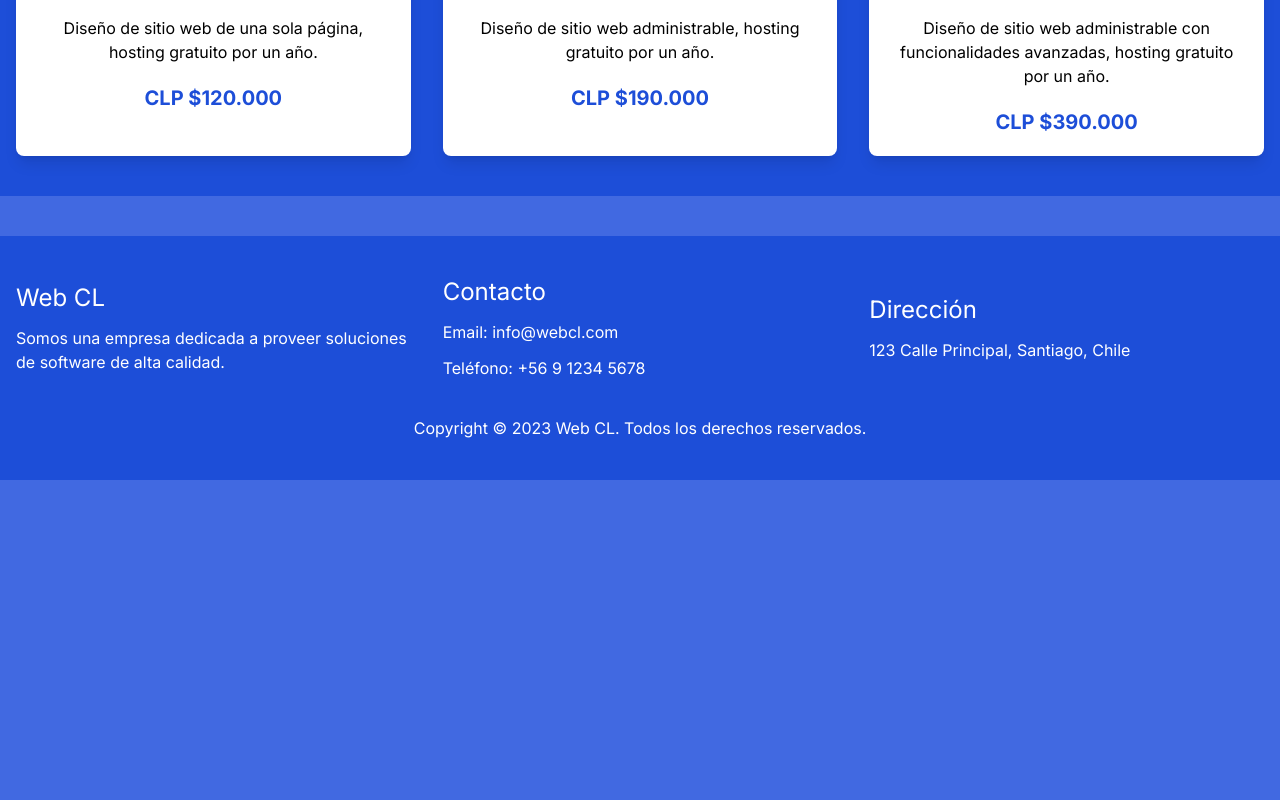
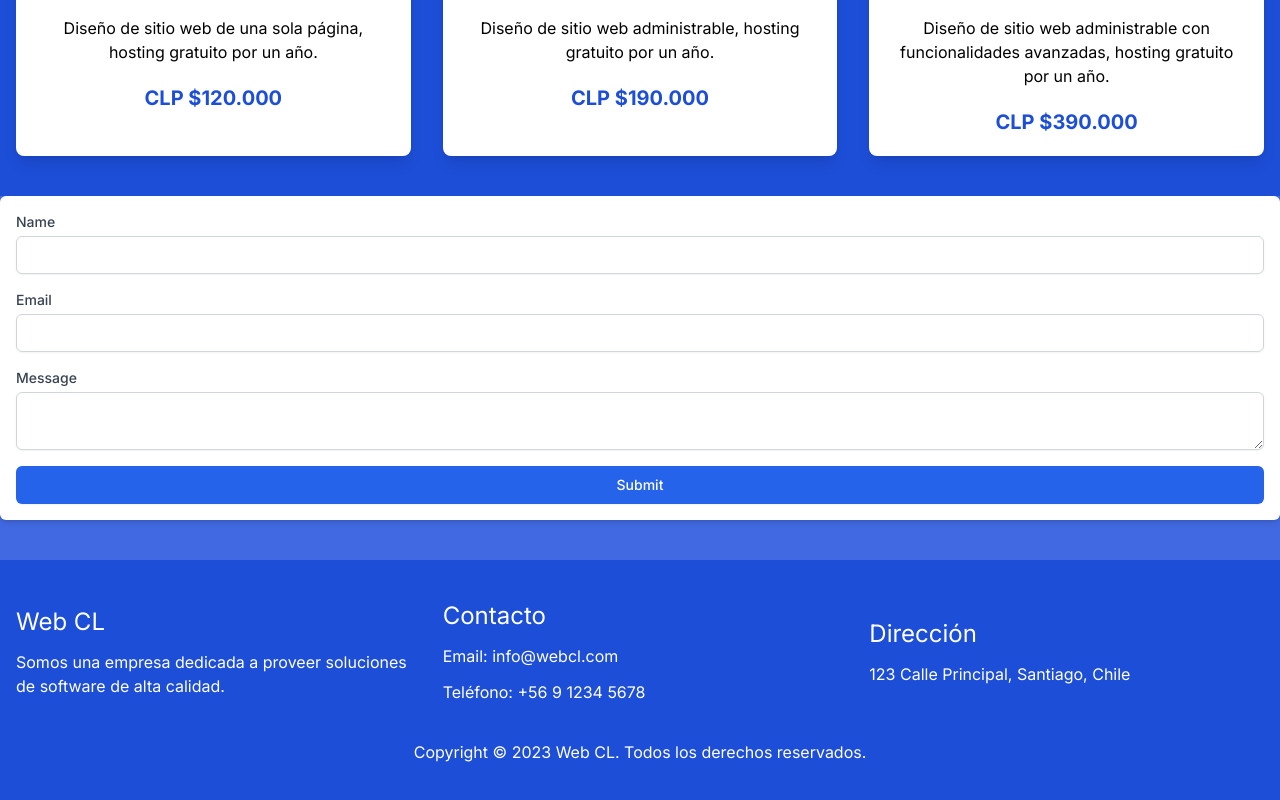
Before and after one commit to cl-web/cl-web.github.io, a Next.js app: page / in a window 1280 px wide. Shown: the part 1180-1980 px from the top of the page. Before the commit the page ends 1660 px from the top, so only its background shows below. Built offline with nearby package versions, Linux system fonts and the light colour scheme.

Commit message:
added contact form

```diff
--- a/app/page.tsx
+++ b/app/page.tsx
@@ -2,11 +2,13 @@ import Image from 'next/image'
 import Landing from '@/components/Landing/Landing'
 import Services from '@/components/Services/Services'
 import Footer from '@/components/Footer/Footer'
+import ContactForm from '@/components/ContactForm/ContactForm'
 export default function Home() {
   return (
     <>
    <Landing/>
    <Services/>
+   <ContactForm/>
    <Footer/>
    </>
   )
--- /dev/null
+++ b/components/ContactForm/ContactForm.tsx
@@ -0,0 +1,79 @@
+import React, { useState } from 'react';
+
+export default function ContactForm() {
+  const [formData, setFormData] = useState({
+    name: '',
+    email: '',
+    message: '',
+  });
+
+  const handleChange = (e) => {
+    setFormData({
+      ...formData,
+      [e.target.name]: e.target.value,
+    });
+  };
+
+  const handleSubmit = (e) => {
+    e.preventDefault();
+    console.log(formData);
+    // Your form handling code here
+  };
+
+  return (
+    <div className="bg-white p-4 rounded-md shadow-md">
+      <form onSubmit={handleSubmit}>
+        <div className="mb-4">
+          <label htmlFor="name" className="block text-sm font-medium text-gray-700">
+            Name
+          </label>
+          <input
+            type="text"
+            name="name"
+            id="name"
+            required
+            value={formData.name}
+            onChange={handleChange}
+            className="mt-1 block w-full py-2 px-3 border border-gray-300 bg-white rounded-md shadow-sm focus:outline-none focus:ring-blue-500 focus:border-blue-500 sm:text-sm"
+          />
+        </div>
+
+        <div className="mb-4">
+          <label htmlFor="email" className="block text-sm font-medium text-gray-700">
+            Email
+          </label>
+          <input
+            type="email"
+            name="email"
+            id="email"
+            required
+            value={formData.email}
+            onChange={handleChange}
+            className="mt-1 block w-full py-2 px-3 border border-gray-300 bg-white rounded-md shadow-sm focus:outline-none focus:ring-blue-500 focus:border-blue-500 sm:text-sm"
+          />
+        </div>
+
+        <div className="mb-4">
+          <label htmlFor="message" className="block text-sm font-medium text-gray-700">
+            Message
+          </label>
+          <textarea
+            name="message"
+            id="message"
+            required
+            value={formData.message}
+            onChange={handleChange}
+            className="mt-1 block w-full py-2 px-3 border border-gray-300 bg-white rounded-md shadow-sm focus:outline-none focus:ring-blue-500 focus:border-blue-500 sm:text-sm"
+          />
+        </div>
+
+        <button
+          type="submit"
+          className="w-full py-2 px-4 border border-transparent rounded-md shadow-sm text-sm font-medium text-white bg-blue-600 hover:bg-blue-700 focus:outline-none focus:ring-2 focus:ring-offset-2 focus:ring-blue-500"
+        >
+          Submit
+        </button>
+      </form>
+    </div>
+  );
+}
```
Also changed, not shown: components/Contact/Contact.tsx (deleted).
